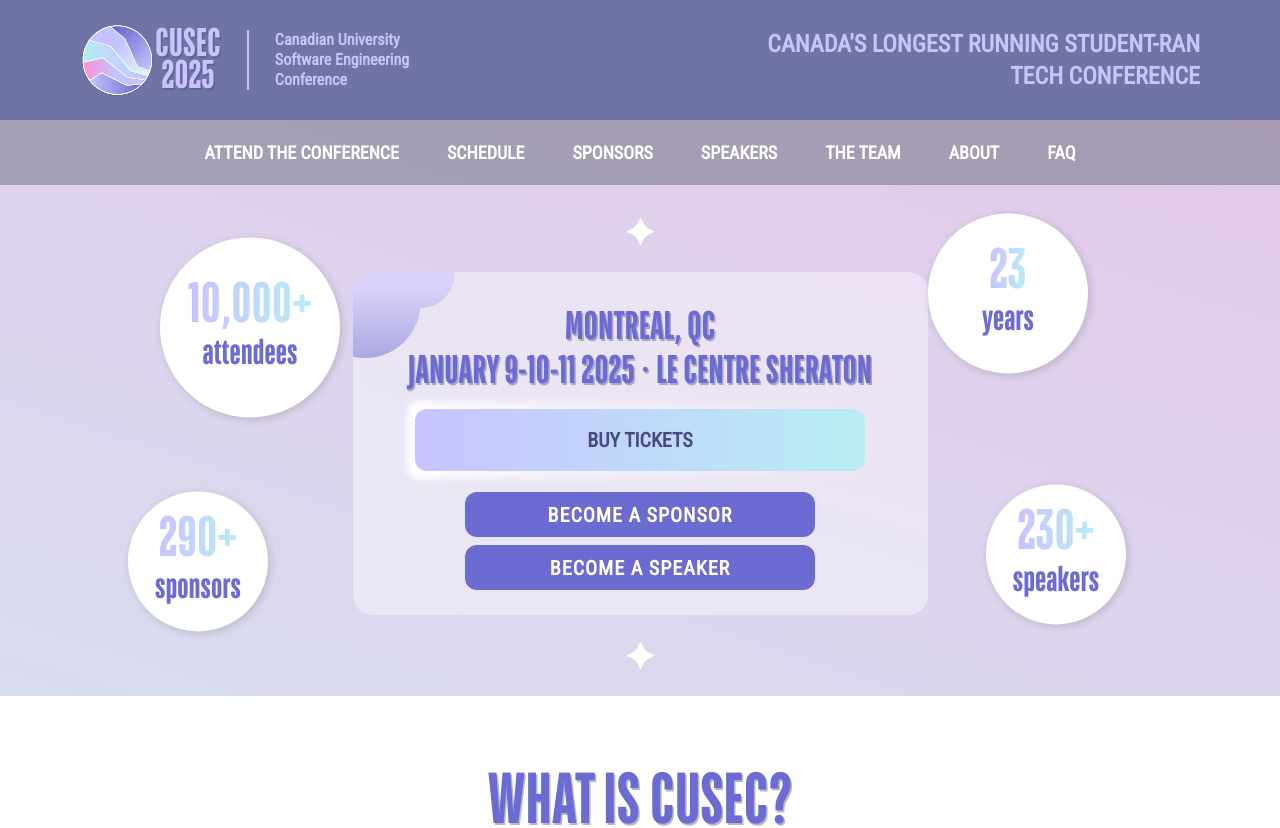
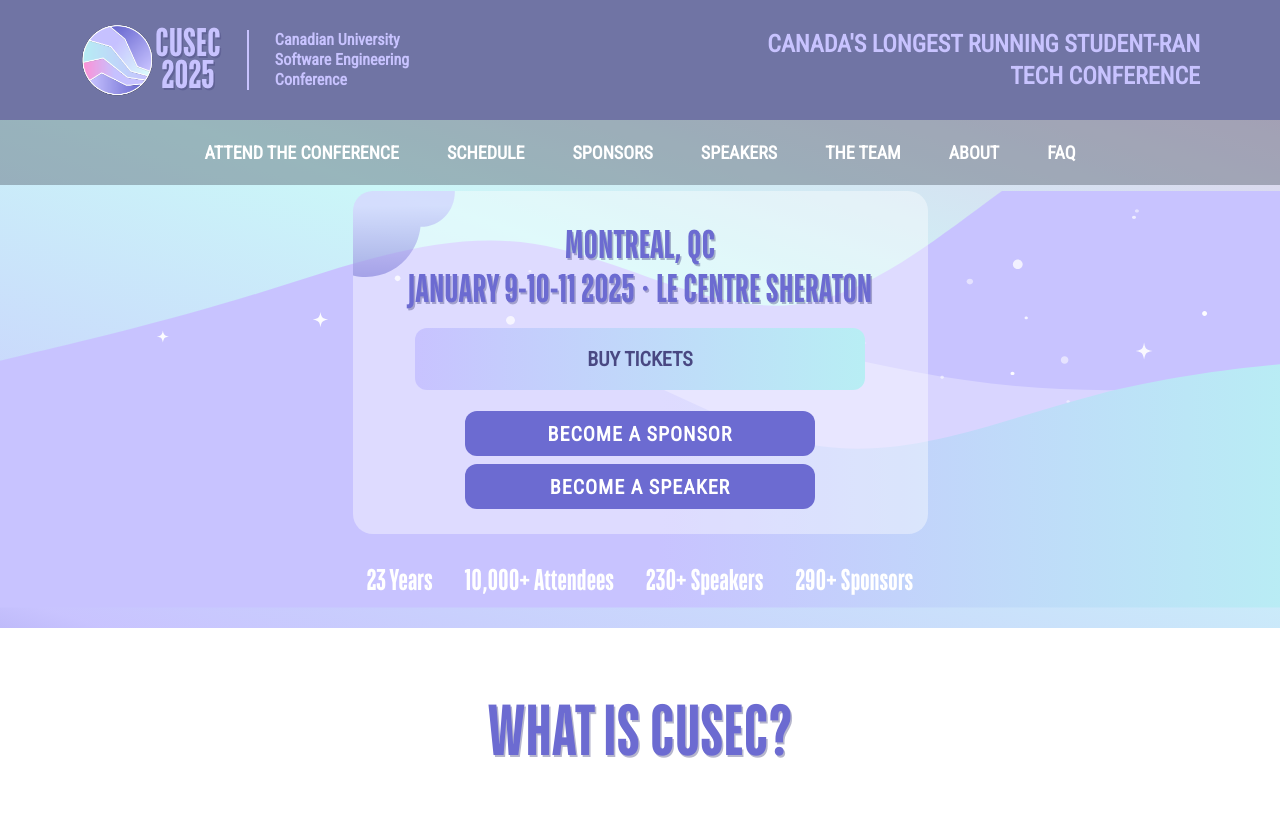
Before and after one commit to cusec/2025, a Next.js app: page / in a window 1280 px wide. Shown: the top 828 px of the page. Built offline with nearby package versions, Linux system fonts and the light colour scheme.

Commit message:
wip: design updates

```diff
--- a/app/globals.css
+++ b/app/globals.css
@@ -12,20 +12,18 @@
     #6c6bd1 128.35%
   );
 
+  --gradient-color2: linear-gradient(-162deg, #b8eef4 0%, #c8c3ff 100%);
+
   --purple: #6c6bd1;
   --light-purple: #c8c3ff;
-  --light-purple-1: rgba(200, 195, 255, .5); /* team card bg color */
+  --light-purple-1: rgba(200, 195, 255, 0.5); /* team card bg color */
   --dark-blue: #494882;
   --shadow-purple: #7074a4;
-  --dark-blue-shadow: rgba(73, 72,130,0.4); /* should replace navbar colour */
+  --dark-blue-shadow: rgba(73, 72, 130, 0.4); /* should replace navbar colour */
 
   --button-gradient-color: linear-gradient(270deg, #b8eef4 0%, #c8c3ff 100%);
 
-  --gradient-purple-blue: linear-gradient(
-    -162deg,
-    #c8c3ff 41%,
-    #b8eef4 71%;
-  );
+  --gradient-purple-blue: linear-gradient(-162deg, #c8c3ff 41%, #b8eef4 71%;);
 }
 
 * {
@@ -36,6 +34,12 @@
 .mainGradientBackground {
   z-index: 0;
   background: var(--gradient-color);
+  mix-blend-mode: normal;
+}
+
+.mainGradientBackground2 {
+  z-index: 0;
+  background: var(--gradient-color2);
   mix-blend-mode: normal;
 }
 
--- a/app/page.tsx
+++ b/app/page.tsx
@@ -35,7 +35,7 @@ export default function Home() {
           <Splashpage onComplete={() => setShowSplash(false)} />
         ) : (
           <>
-            <div className="h-auto flex items-center justify-center mt-[191px]">
+            <div className="h-full flex items-center justify-center pt-[191px] mainGradientBackground">
               <LoadingSection delay={0}>
                 <Main />
               </LoadingSection>
--- a/components/Home/Main.tsx
+++ b/components/Home/Main.tsx
@@ -12,17 +12,28 @@ export default function Main() {
 
   return (
     <motion.div
-      className={`z-10 h-auto w-screen transition-opacity ease-in-out duration-700 ${
+      className={`z-10 h-auto w-screen flex flex-col justify-center items-center transition-opacity ease-in-out duration-700 bg-[url('/images/wave-bg-main.svg')] bg-no-repeat bg-bottom bg-cover ${
         isOpen ? "opacity-0" : "opacity-100"
       }`}
     >
-      {/* <Header /> */}
-      <Star />
-      <div className="relative">
-        <FloatingCircles />
+      <div className="relative w-full">
         <EventDetails />
       </div>
-      <Star />
+      {/* hero stats */}
+      <div className="relative w-full flex flex-row gap-8 justify-center items-center py-8">
+        <p className="BScreensText text-3xl text-white font-bold leading-none">
+          23 Years
+        </p>
+        <p className="BScreensText text-3xl text-white font-bold leading-none">
+          10,000+ Attendees
+        </p>
+        <p className="BScreensText text-3xl text-white font-bold leading-none">
+          230+ Speakers
+        </p>
+        <p className="BScreensText text-3xl text-white font-bold leading-none">
+          290+ Sponsors
+        </p>
+      </div>
     </motion.div>
   );
 }
```
Also changed, not shown: components/Home/EventDetails.tsx (+6 -3 lines), public/images/wave-bg-main.svg (added), 1 other file (tests, documents, lock files or other folders).
